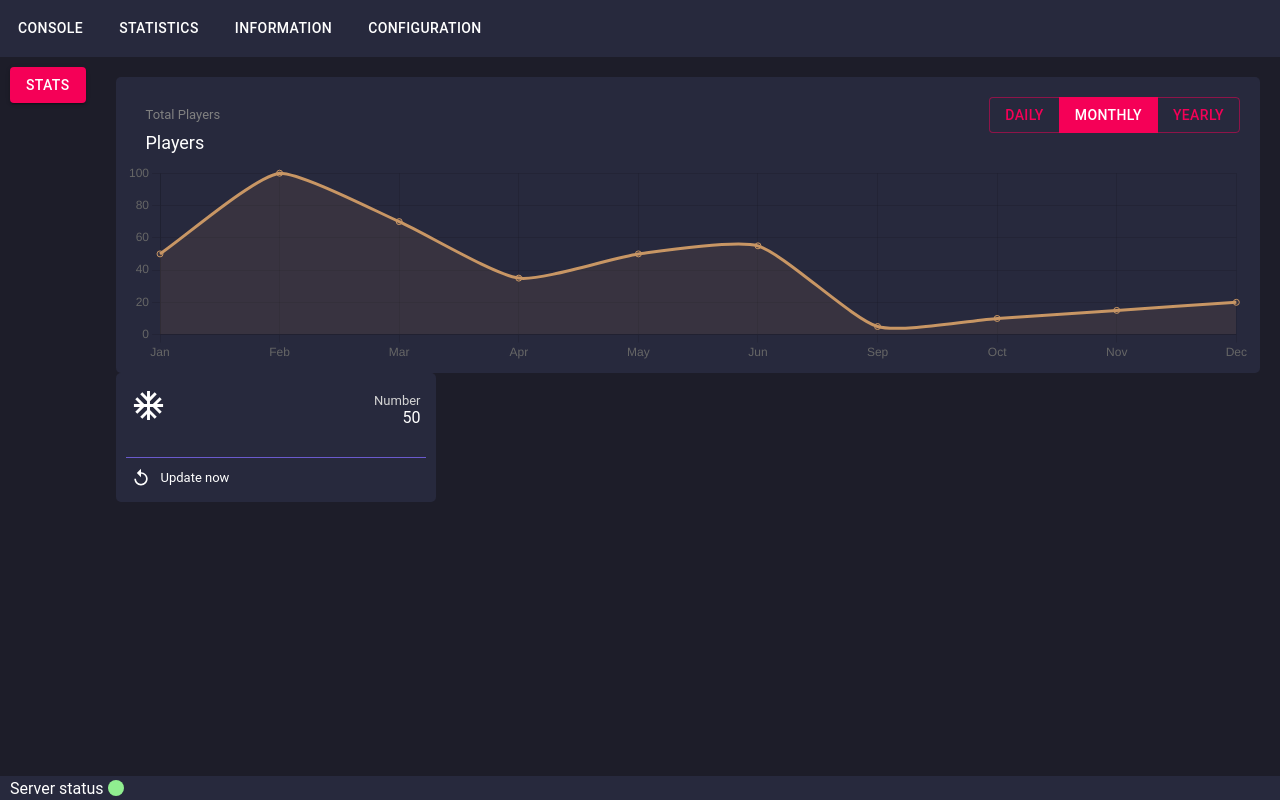
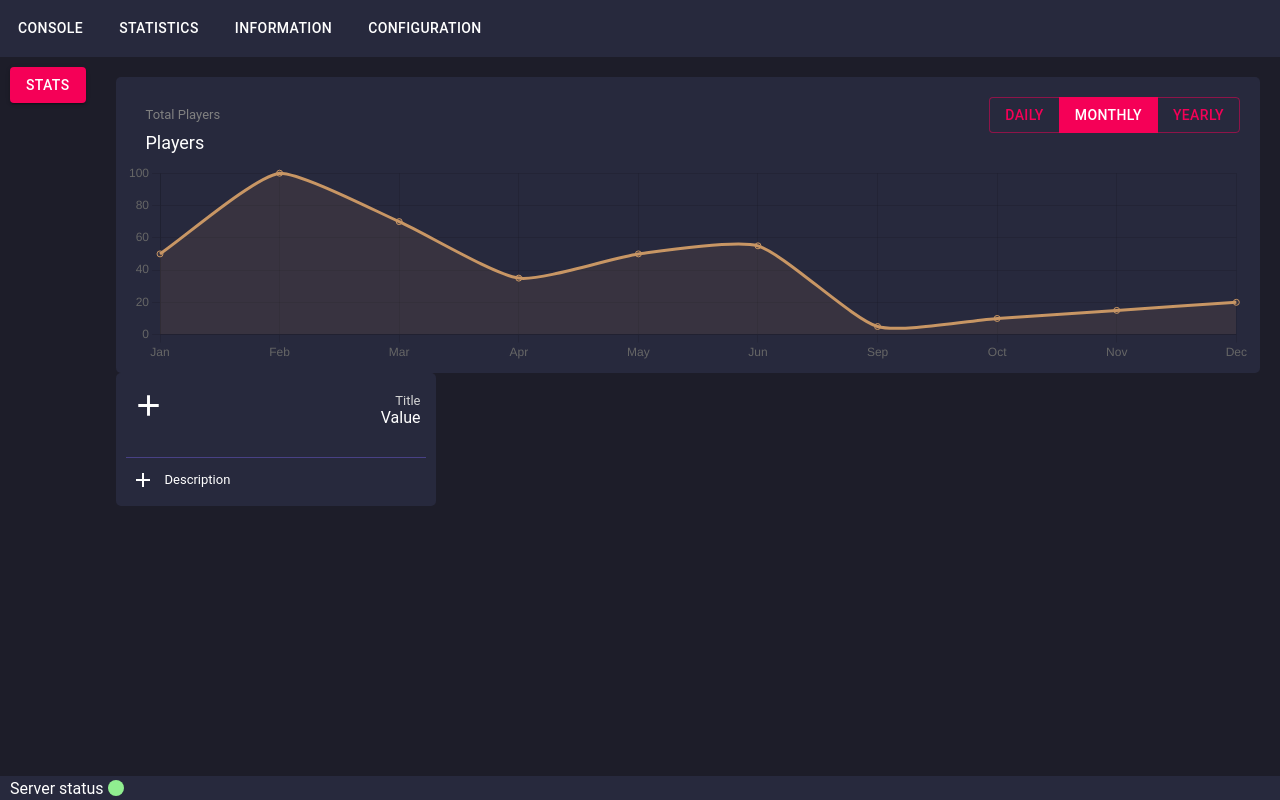
Before and after one commit to michalzard/Solaris, a React (Create React App) app: page /stats in a window 1280 px wide. Built offline with nearby package versions, Linux system fonts and the light colour scheme; no server answers.

Commit message:
stats card

```diff
--- a/src/components/Statistics/StatCard.jsx
+++ b/src/components/Statistics/StatCard.jsx
@@ -1,23 +1,22 @@
 import React from 'react'
 import "./StatCard.scss";
-import AcUnitIcon from '@material-ui/icons/AcUnit';
-import ReplayIcon from '@material-ui/icons/Replay';
+import AddIcon from '@material-ui/icons/Add';
 
-function StatCard() {
+function StatCard({icon,actionIcon,title,value,desc}) {
     return (
         <div className="stat-card">
 
         <div className="header">
-        <span className="icon"><AcUnitIcon fontSize={"large"}/></span>
+        <span className="icon">{icon ? icon : <AddIcon fontSize={"large"}/>}</span>
         <div className="info">
-        <span className="title">Number</span>
-        <span className="value">50</span>
+        <span className="title">{title ? title : "Title"}</span>
+        <span className="value">{value ? value : "Value"}</span>
         </div>
         </div>
 
         <div className="action">
-        <span className="icon"><ReplayIcon fontSize={"small"}/></span>
-        <span className="name">Update now</span>
+        <span className="icon">{actionIcon ? actionIcon : <AddIcon />}</span>
+        <span className="name">{desc ? desc : "Description"}</span>
         </div>
         </div>
     )
--- a/src/components/Statistics/StatCard.scss
+++ b/src/components/Statistics/StatCard.scss
@@ -12,8 +12,7 @@
     justify-content: space-between;
     padding: 5px;
     padding-bottom: 30px;
-    border-bottom: 1px solid slateblue;
-
+    border-bottom: 1px solid rgba(106, 91, 205,.5);
     .info {
       display: flex;
       flex-direction: column;
```
